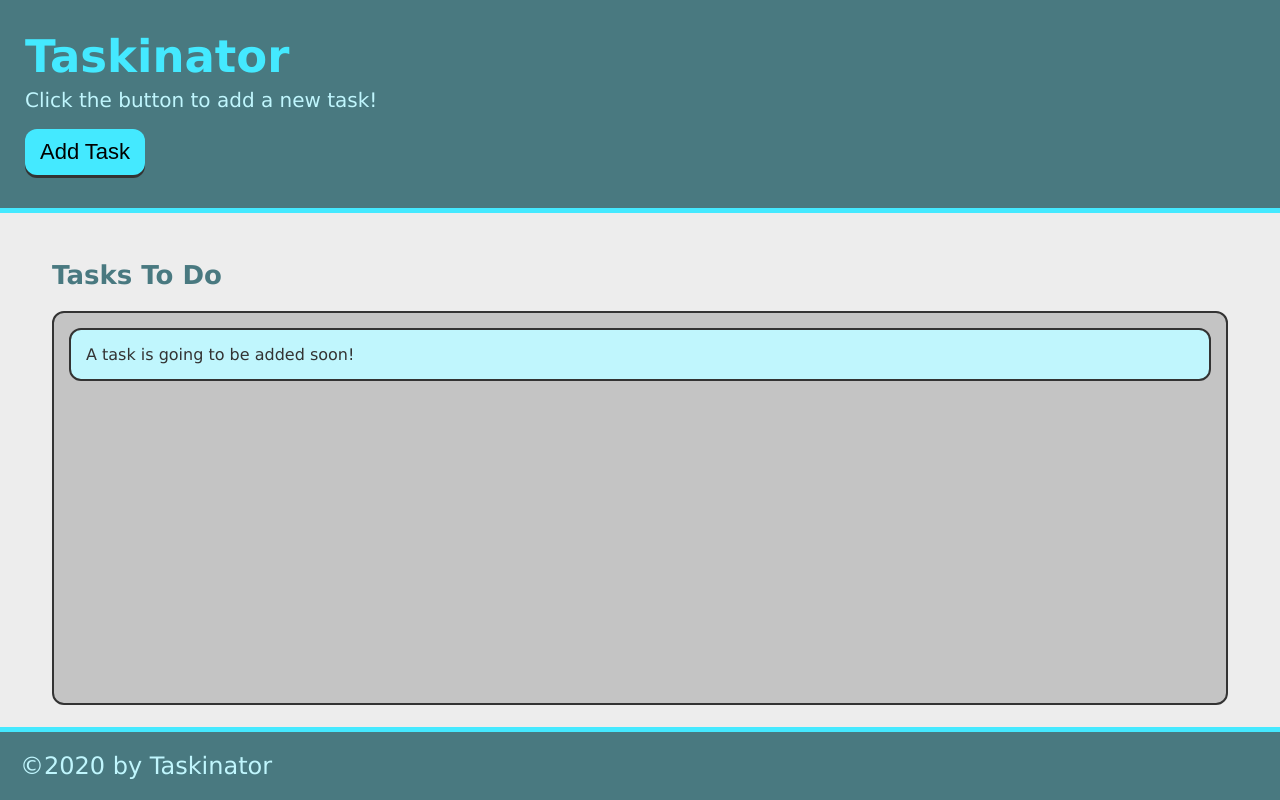
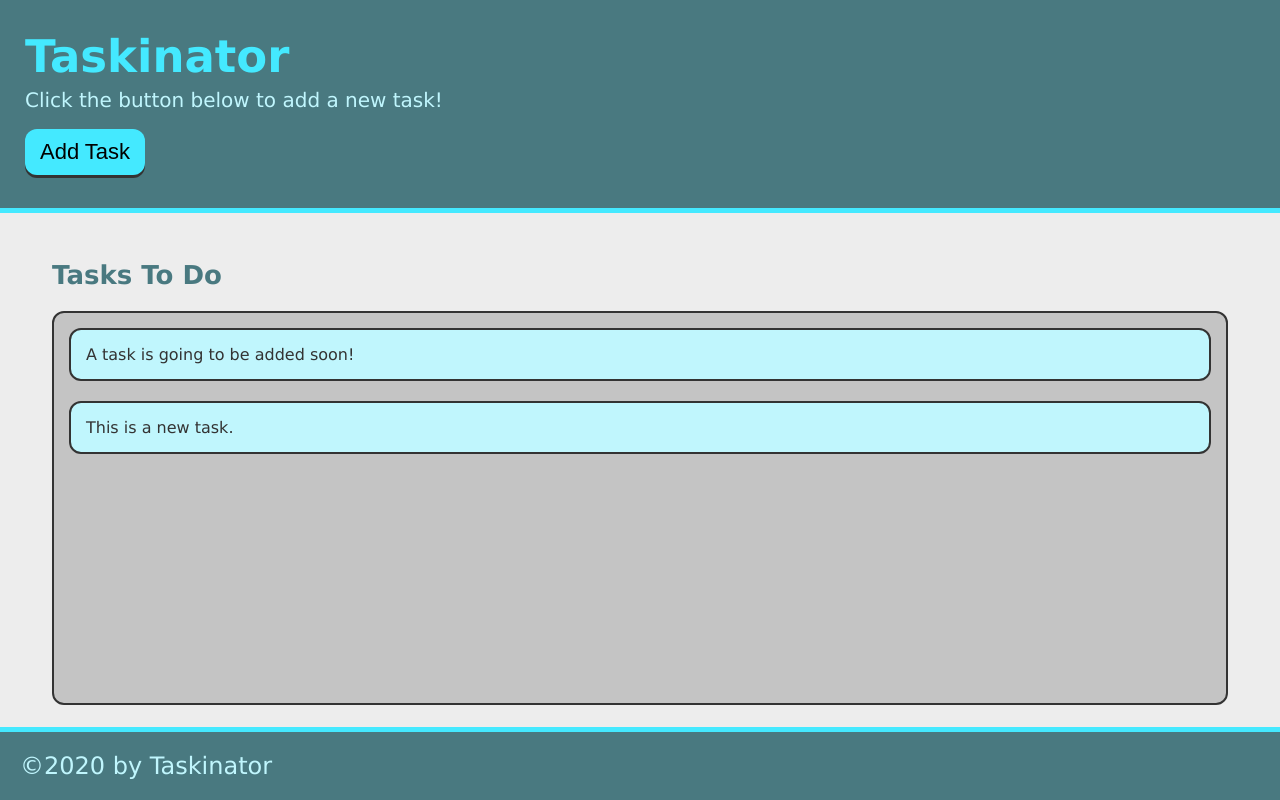
Before and after one commit to tiffsobczak/taskinator, a plain HTML site: page index.html in a window 1280 px wide. Both pictures are taken after a click on the button "Add Task". Drawn offline with Linux system fonts and the light colour scheme.

Commit message:
add ability to add task

```diff
--- /dev/null
+++ b/assets/js/script.js
@@ -0,0 +1,11 @@
+var buttonEl = document.querySelector("#save-task");
+var tasksToDoEl = document.querySelector("#tasks-to-do");
+
+var createTaskHandler = function() {
+    var listItemEl = document.createElement("li");
+    listItemEl.className = "task-item";
+    listItemEl.textContent = "This is a new task.";
+    tasksToDoEl.appendChild(listItemEl);
+};
+
+buttonEl.addEventListener("click", createTaskHandler);
--- a/index.html
+++ b/index.html
@@ -1,5 +1,6 @@
 <!DOCTYPE html>
 <html lang="en">
+
 <head>
   <meta charset="UTF-8">
   <meta name="viewport" content="width=device-width, initial-scale=1.0">
@@ -7,26 +8,29 @@
   <title>Taskinator</title>
   <link rel="stylesheet" href="./assets/css/style.css">
 </head>
+
 <body>
+
   <header>
     <h1 class="page-title">Taskinator</h1>
-        <p>Click the button to add a new task!</p>
-        <button class="btn">Add Task</button>
+    <p>Click the button below to add a new task!</p>
+    <button class="btn" id="save-task">Add Task</button>
   </header>
 
   <main class="page-content">
     <section class="task-list-wrapper">
       <h2 class="list-title">Tasks To Do</h2>
-        <ul class="task-list">
+      <ul class="task-list" id="tasks-to-do">
         <li class="task-item">A task is going to be added soon!</li>
       </ul>
     </section>
   </main>
 
-    <script scr="./assets/js/script.js"></script>
-</body>
-
   <footer>
     &copy;2020 by Taskinator
   </footer>
+
+  <script src="./assets/js/script.js"></script>
+</body>
+
 </html>
```
Also changed, not shown: 1 other file. Lines whose indentation alone changed are shown as unchanged.
